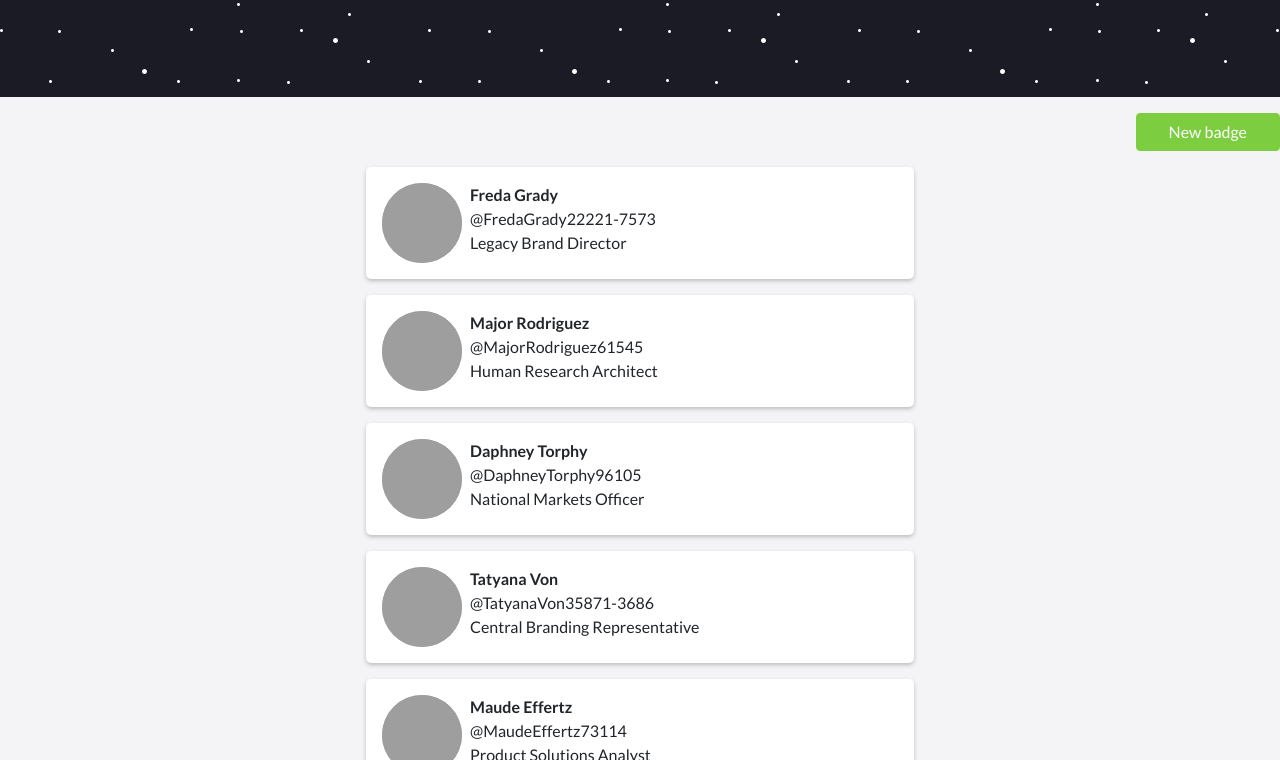
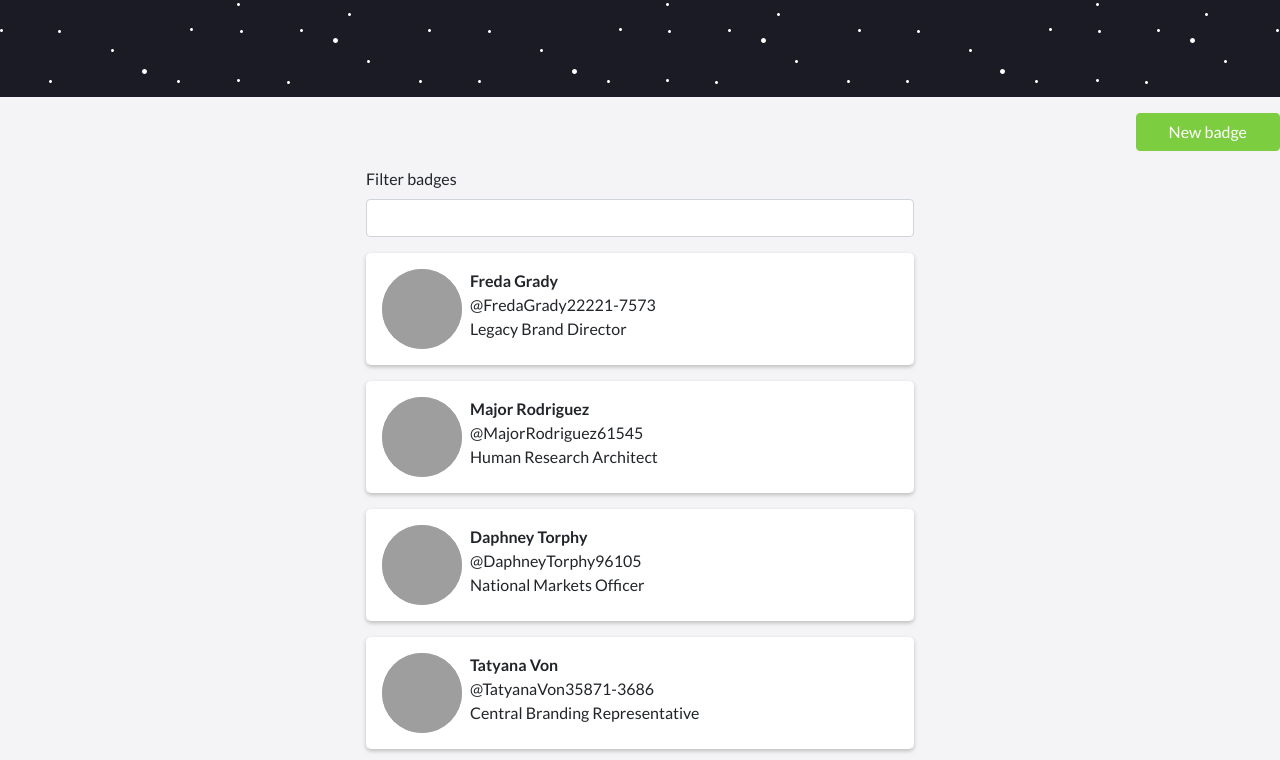
Before and after one commit to Kzarama/React, a React (Create React App) app in the folder attendance/: page /badges in a window 1280 px wide. Shown: the part 340-1100 px from the top of the page. Built offline with nearby package versions, Linux system fonts and the light colour scheme; data requests are answered from the project's data file; grey boxes are pictures that could not be loaded.

Commit message:
filter badge for hook added

```diff
--- a/attendance/src/components/BadgesList.js
+++ b/attendance/src/components/BadgesList.js
@@ -27,11 +27,29 @@ class BadgesListItem extends React.Component {
   }
 }
 
-class BadgesList extends React.Component {
-  render() {
-    if (this.props.badges.length === 0) {
+function BadgesList(props) {
+  const [query, setQuery] = React.useState("");
+
+  const filteredBadges = props.badges.filter((badge) => {
+    return `${badge.firstName} ${badge.lastName}`
+      .toLowerCase()
+      .includes(query.toLowerCase());
+  });
+
+  if (filteredBadges.length === 0) {
     return (
-        <div>
+      <div className="Badges__container BadgesList">
+        <div className="form-group">
+          <label>Filter badges</label>
+          <input
+            type="text"
+            className="form-control"
+            value={query}
+            onChange={(e) => {
+              setQuery(e.target.value);
+            }}
+          />
+        </div>
         <h3>No badges were found</h3>
         <Link className="btn btn-primary" to="/badges/new">
           Create new badge
@@ -41,9 +59,20 @@ class BadgesList extends React.Component {
   }
 
   return (
-      <div className="Badges__list Badges__container BadgesList">
+    <div className="Badges__container BadgesList">
+      <div className="form-group">
+        <label>Filter badges</label>
+        <input
+          type="text"
+          className="form-control"
+          value={query}
+          onChange={(e) => {
+            setQuery(e.target.value);
+          }}
+        />
+      </div>
       <ul className="list-unstyled">
-          {this.props.badges.map((badge) => {
+        {filteredBadges.map((badge) => {
           return (
             <li key={badge.id}>
               <Link
@@ -59,6 +88,5 @@ class BadgesList extends React.Component {
     </div>
   );
 }
-}
 
 export default BadgesList;
```
Lines whose indentation alone changed are shown as unchanged.
